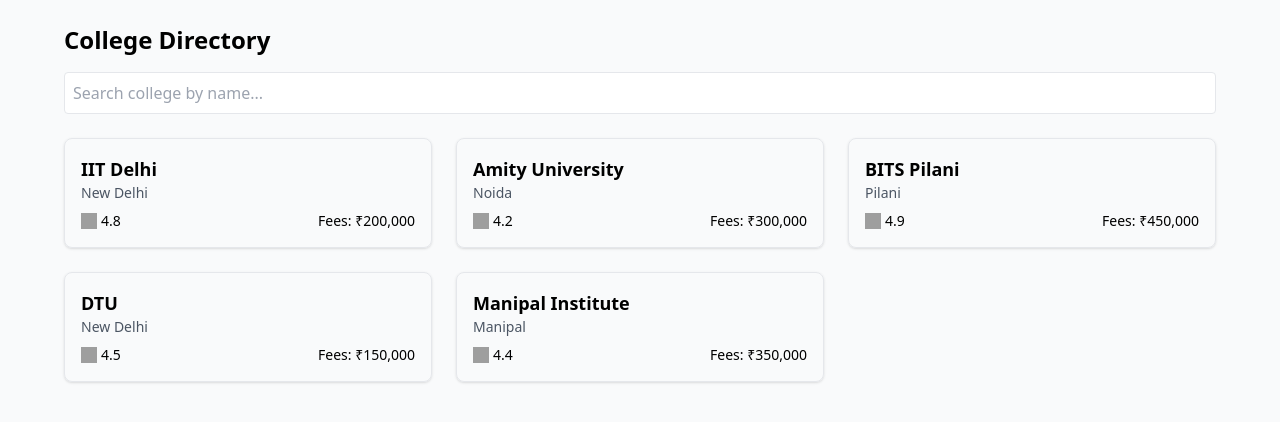
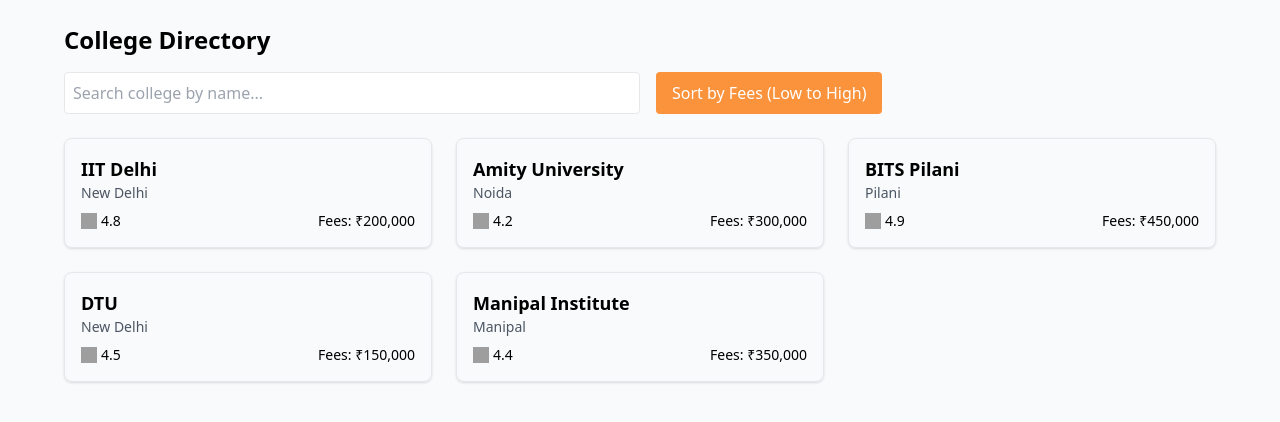
Before and after one commit to rachit012/The-College-Directory, a React (Vite) app: page / in a window 1280 px wide. Shown: the top 422 px of the page. Built offline with nearby package versions, Linux system fonts and the light colour scheme; grey boxes are pictures that could not be loaded.

Commit message:
added sort feature

```diff
--- a/src/App.jsx
+++ b/src/App.jsx
@@ -4,10 +4,13 @@
 
 export default function App() {
   const [search, setSearch] = useState("");
+  const [sortByFees, setSortByFees] = useState(false);
 
-  const filteredColleges = colleges.filter(college =>
+  const displayedColleges = colleges
+    .filter(college =>
       college.name.toLowerCase().includes(search.toLowerCase())
-  );
+    )
+    .sort((a, b) => (sortByFees ? a.fees - b.fees : 0));
 
   return (
     <div className="min-h-screen bg-gray-50 p-6">
@@ -16,16 +19,25 @@
           College Directory
         </h1>
 
+        <div className="flex flex-col sm:flex-row gap-4 mb-6">
           <input
             type="text"
             placeholder="Search college by name..."
             value={search}
             onChange={e => setSearch(e.target.value)}
-          className="border p-2 rounded w-full mb-6"
+            className="border p-2 rounded w-full sm:w-1/2"
           />
 
+          <button
+            onClick={() => setSortByFees(true)}
+            className="bg-orange-400 text-white px-4 py-2 rounded"
+          >
+            Sort by Fees (Low to High)
+          </button>
+        </div>
+
         <div className="grid grid-cols-1 sm:grid-cols-2 lg:grid-cols-3 gap-6">
-          {filteredColleges.map(college => (
+          {displayedColleges.map(college => (
             <CollegeCard key={college.id} college={college} />
           ))}
         </div>
```
Lines whose indentation alone changed are shown as unchanged.
